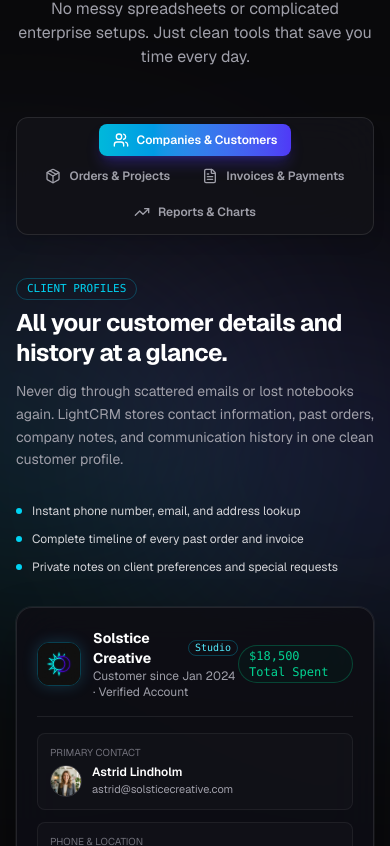
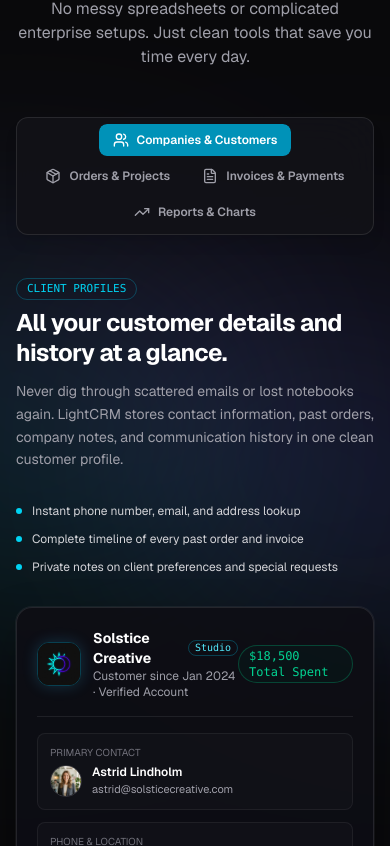
Before and after one commit to Sina-Majd/LightCRM, a Next.js app: page / in a window 390 px wide. Shown: the part 2918-3764 px from the top of the page. Built offline with nearby package versions, Linux system fonts and the light colour scheme.

Commit message:
feat(tabs): convert persona tabs to solid colors with animated transitions

```diff
--- a/src/components/persona-tabs.tsx
+++ b/src/components/persona-tabs.tsx
@@ -16,10 +16,41 @@ import {
   Send,
   Clock,
 } from "lucide-react";
-import { motion } from "framer-motion";
+import { motion, AnimatePresence } from "framer-motion";
 import { Tabs, TabsList, TabsTrigger, TabsContent } from "@/components/ui/tabs";
 import { Badge } from "@/components/ui/badge";
 import { Button } from "@/components/ui/button";
+
+const TABS = [
+  {
+    id: "customers",
+    label: "Companies & Customers",
+    icon: Users,
+    solidBg: "bg-cyan-600",
+    shadow: "shadow-cyan-600/30",
+  },
+  {
+    id: "orders",
+    label: "Orders & Projects",
+    icon: Package,
+    solidBg: "bg-indigo-600",
+    shadow: "shadow-indigo-600/30",
+  },
+  {
+    id: "invoices",
+    label: "Invoices & Payments",
+    icon: FileText,
+    solidBg: "bg-blue-600",
+    shadow: "shadow-blue-600/30",
+  },
+  {
+    id: "reports",
+    label: "Reports & Charts",
+    icon: TrendingUp,
+    solidBg: "bg-purple-600",
+    shadow: "shadow-purple-600/30",
+  },
+] as const;
 
 export function PersonaTabs() {
   const [activeTab, setActiveTab] = useState<string>("customers");
@@ -72,50 +103,43 @@ export function PersonaTabs() {
             {/* Centered Tab Triggers */}
             <div className="flex justify-center mb-10">
               <TabsList className="bg-[#121218]/90 border border-white/10 p-1.5 rounded-xl h-auto flex-wrap sm:flex-nowrap gap-1">
+                {TABS.map((tab) => {
+                  const Icon = tab.icon;
+                  const isActive = activeTab === tab.id;
+                  return (
                     <TabsTrigger
-                  value="customers"
-                  className="rounded-lg px-3.5 py-2 text-xs sm:text-sm font-semibold transition-all data-[state=active]:bg-gradient-to-r data-[state=active]:from-cyan-500 data-[state=active]:to-indigo-600 data-[state=active]:text-white data-[state=active]:shadow-lg cursor-pointer"
+                      key={tab.id}
+                      value={tab.id}
+                      className="relative rounded-lg px-3.5 py-2 text-xs sm:text-sm font-semibold transition-colors duration-200 cursor-pointer overflow-hidden data-[state=active]:bg-transparent data-[state=active]:shadow-none text-zinc-400 hover:text-white data-[state=active]:text-white"
                     >
-                  <div className="flex items-center gap-2">
-                    <Users className="h-4 w-4" />
-                    <span>Companies & Customers</span>
-                  </div>
+                      {isActive && (
+                        <motion.div
+                          layoutId="persona-active-tab-indicator"
+                          className={`absolute inset-0 rounded-lg ${tab.solidBg} shadow-md ${tab.shadow}`}
+                          transition={{ type: "spring", stiffness: 450, damping: 35 }}
+                        />
+                      )}
+                      <span className="relative z-10 flex items-center gap-2">
+                        <Icon className="h-4 w-4" />
+                        <span>{tab.label}</span>
+                      </span>
                     </TabsTrigger>
-
-                <TabsTrigger
-                  value="orders"
-                  className="rounded-lg px-3.5 py-2 text-xs sm:text-sm font-semibold transition-all data-[state=active]:bg-gradient-to-r data-[state=active]:from-indigo-600 data-[state=active]:to-purple-600 data-[state=active]:text-white data-[state=active]:shadow-lg cursor-pointer"
-                >
-                  <div className="flex items-center gap-2">
-                    <Package className="h-4 w-4" />
-                    <span>Orders & Projects</span>
-                  </div>
-                </TabsTrigger>
-
-                <TabsTrigger
-                  value="invoices"
-                  className="rounded-lg px-3.5 py-2 text-xs sm:text-sm font-semibold transition-all data-[state=active]:bg-gradient-to-r data-[state=active]:from-cyan-500 data-[state=active]:to-indigo-600 data-[state=active]:text-white data-[state=active]:shadow-lg cursor-pointer"
-                >
-                  <div className="flex items-center gap-2">
-                    <FileText className="h-4 w-4" />
-                    <span>Invoices & Payments</span>
-                  </div>
-                </TabsTrigger>
-
-                <TabsTrigger
-                  value="reports"
-                  className="rounded-lg px-3.5 py-2 text-xs sm:text-sm font-semibold transition-all data-[state=active]:bg-gradient-to-r data-[state=active]:from-purple-600 data-[state=active]:to-cyan-600 data-[state=active]:text-white data-[state=active]:shadow-lg cursor-pointer"
-                >
-                  <div className="flex items-center gap-2">
-                    <TrendingUp className="h-4 w-4" />
-                    <span>Reports & Charts</span>
-                  </div>
-                </TabsTrigger>
+                  );
+                })}
               </TabsList>
             </div>
 
-            {/* Tab 1: Customers */}
-            <TabsContent value="customers" className="focus-visible:outline-none">
+            {/* Tab Contents with Smooth Animated Transition */}
+            <TabsContent value={activeTab} className="focus-visible:outline-none mt-0">
+              <AnimatePresence mode="wait">
+                <motion.div
+                  key={activeTab}
+                  initial={{ opacity: 0, y: 14, filter: "blur(4px)" }}
+                  animate={{ opacity: 1, y: 0, filter: "blur(0px)" }}
+                  exit={{ opacity: 0, y: -14, filter: "blur(4px)" }}
+                  transition={{ duration: 0.28, ease: [0.16, 1, 0.3, 1] }}
+                >
+                  {activeTab === "customers" && (
                     <div className="grid grid-cols-1 lg:grid-cols-12 gap-8 items-center">
                 <div className="lg:col-span-5 space-y-6">
                   <div>
@@ -209,10 +233,10 @@ export function PersonaTabs() {
                   </div>
                 </div>
               </div>
-            </TabsContent>
+            )}
 
                 {/* Tab 2: Orders */}
-            <TabsContent value="orders" className="focus-visible:outline-none">
+                {activeTab === "orders" && (
                   <div className="grid grid-cols-1 lg:grid-cols-12 gap-8 items-center">
                 <div className="lg:col-span-5 space-y-6">
                   <div>
@@ -297,10 +321,10 @@ export function PersonaTabs() {
                   </div>
                 </div>
               </div>
-            </TabsContent>
+            )}
 
                 {/* Tab 3: Invoices */}
-            <TabsContent value="invoices" className="focus-visible:outline-none">
+                {activeTab === "invoices" && (
                   <div className="grid grid-cols-1 lg:grid-cols-12 gap-8 items-center">
                 <div className="lg:col-span-5 space-y-6">
                   <div>
@@ -391,10 +415,10 @@ export function PersonaTabs() {
                   </div>
                 </div>
               </div>
-            </TabsContent>
+            )}
 
                 {/* Tab 4: Reports & Charts */}
-            <TabsContent value="reports" className="focus-visible:outline-none">
+                {activeTab === "reports" && (
                   <div className="grid grid-cols-1 lg:grid-cols-12 gap-8 items-center">
                 <div className="lg:col-span-5 space-y-6">
                   <div>
@@ -496,6 +520,9 @@ export function PersonaTabs() {
                   </div>
                 </div>
               </div>
+            )}
+                </motion.div>
+              </AnimatePresence>
             </TabsContent>
           </Tabs>
         </motion.div>
--- a/src/components/ui/tabs.tsx
+++ b/src/components/ui/tabs.tsx
@@ -28,7 +28,7 @@ const TabsTrigger = React.forwardRef<
   <TabsPrimitive.Trigger
     ref={ref}
     className={cn(
-      "inline-flex items-center justify-center whitespace-nowrap rounded-xl px-5 py-3 text-xs sm:text-sm font-medium ring-offset-background transition-all focus-visible:outline-none focus-visible:ring-2 focus-visible:ring-indigo-500/50 disabled:pointer-events-none disabled:opacity-50 data-[state=active]:bg-gradient-to-r data-[state=active]:from-indigo-600 data-[state=active]:to-indigo-500 data-[state=active]:text-white data-[state=active]:shadow-md data-[state=active]:shadow-indigo-600/30 hover:text-white cursor-pointer",
+      "inline-flex items-center justify-center whitespace-nowrap rounded-xl px-5 py-3 text-xs sm:text-sm font-medium ring-offset-background transition-all focus-visible:outline-none focus-visible:ring-2 focus-visible:ring-indigo-500/50 disabled:pointer-events-none disabled:opacity-50 data-[state=active]:bg-indigo-600 data-[state=active]:text-white data-[state=active]:shadow-md hover:text-white cursor-pointer",
       className
     )}
     {...props}
```
Lines whose indentation alone changed are shown as unchanged.
